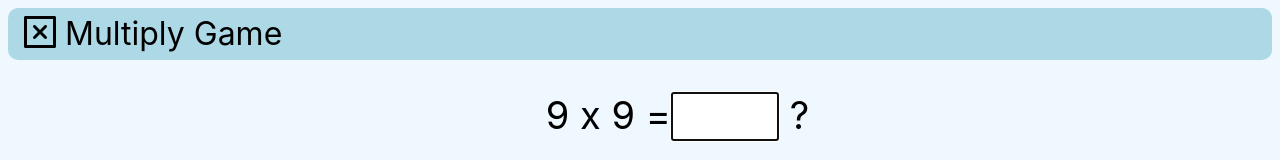
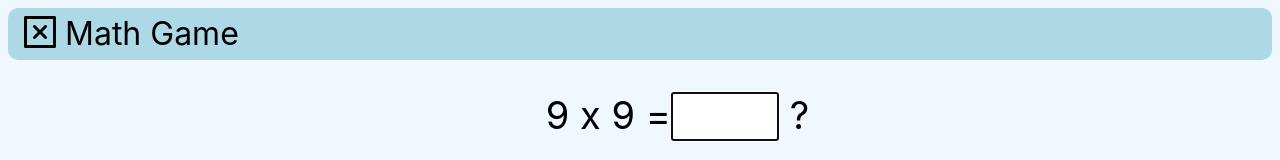
Before and after one commit to paulgreg/math-game, a React (Create React App) app: page / in a window 1280 px wide. Shown: the top 160 px of the page. Built offline with nearby package versions, Linux system fonts and the light colour scheme.

Commit message:
Rename to math-game

```diff
--- a/package.json
+++ b/package.json
@@ -1,5 +1,5 @@
 {
-    "name": "multiply-game",
+    "name": "math-game",
     "version": "0.1.0",
     "private": true,
     "dependencies": {
--- a/public/index.html
+++ b/public/index.html
@@ -11,7 +11,7 @@
             href="%PUBLIC_URL%/logo-multiply-192.png"
         />
         <link rel="manifest" href="%PUBLIC_URL%/manifest.json" />
-        <title>Multiply Game</title>
+        <title>Math Game</title>
     </head>
     <body>
         <noscript>You need to enable JavaScript to run this app.</noscript>
--- a/src/components/Header.js
+++ b/src/components/Header.js
@@ -11,7 +11,7 @@ export default function Header() {
                 className="header-logo"
                 alt=""
             />
-            ️ Multiply Game
+            ️ Math Game
         </header>
     )
 }
```
Also changed, not shown: public/manifest.json, 1 other file (tests, documents, lock files or other folders).
